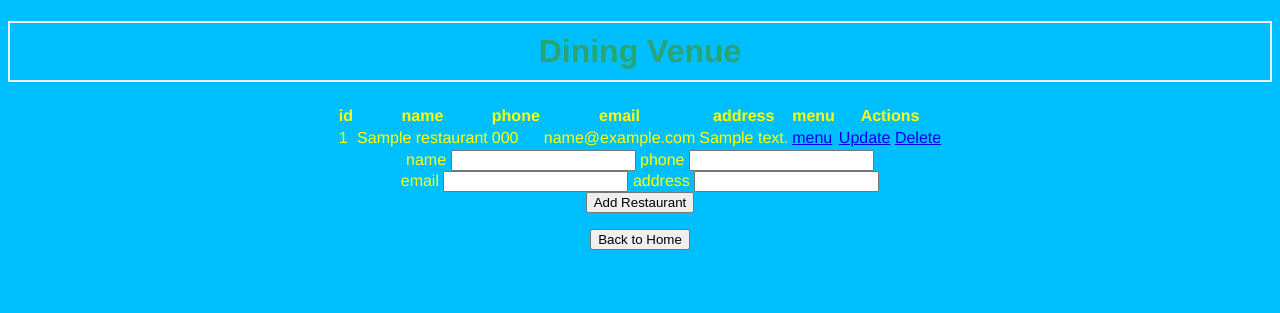
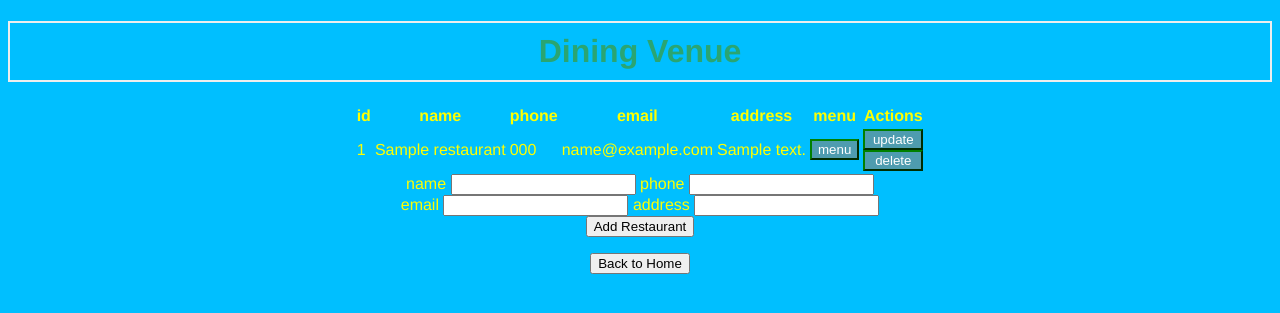
Before and after one commit to JQ100/nourishcampus, a Flask app: template nourish_campus/blueprints/restaurant/templates/views/admin.html in a window 1280 px wide. Shown: the top 313 px of the page. Run offline with Flask 2, Linux system fonts and the light colour scheme; the template is opened without the code that fills it: values that come from a table or form of the project are taken from there, others are empty; tables that the repository leaves empty hold one stand-in row (values such as "Sample post"); some libraries are stand-ins or nearby versions.

Commit message:
use buttons for menu, update and delete on the restaurant page for the admin

```diff
--- a/nourish_campus/blueprints/restaurant/restaurant.py
+++ b/nourish_campus/blueprints/restaurant/restaurant.py
@@ -73,8 +73,10 @@ def update_restaurant(restaurant_id):
         return render_template('restaurant_update.html', update_form=updateForm)
 
 
-@restaurant_bp.route("/restaurant/delete/<int:restaurant_id>")
-def del_restaurant(restaurant_id):
+@restaurant_bp.route("/restaurant/delete", methods=["POST"])
+def del_restaurant():
+    restaurant_id = request.form['restaurant_id']
+
     # delete from restaurant where id=restaurant_id
     # do this: is_soft_deleted = True
     #   update restaurant set is_soft_deleted = True where id=restaurant_id
--- a/nourish_campus/blueprints/restaurant/templates/views/admin.html
+++ b/nourish_campus/blueprints/restaurant/templates/views/admin.html
@@ -26,10 +26,20 @@
                 <td>{{ restaurant.phone }}</td>
                 <td>{{ restaurant.email }}</td>
                 <td>{{ restaurant.address }}</td>
-                <td><a href="/menu_item/{{restaurant.id}}">menu</a></td>
                 <td>
-                    <a href="/restaurant/update/{{restaurant.id}}">Update</a>
-                    <a href="/restaurant/delete/{{restaurant.id}}">Delete</a>
+                    <!-- use web form with GET method instead of the <a> tag to create a button -->
+                    <form action="/menu_item/{{restaurant.id}}" method="GET">
+                        <input type="submit" style=background-color:#4E9CAF;border-color:green;color:white value="menu">
+                    </form>
+                </td>
+                <td>
+                    <form action="/restaurant/update/{{restaurant.id}}" method="GET">
+                        <input type="submit" style=background-color:#4E9CAF;border-color:green;color:white;width:60px value="update">
+                    </form>
+                    <form action="/restaurant/delete" method="POST" onsubmit="return confirm('Are you sure you wish to delete?');">
+                        <input type="hidden" id="restaurant_id" name="restaurant_id" value="{{ restaurant.id }}">
+                        <input type="submit" style=background-color:#4E9CAF;border-color:green;color:white;width:60px value="delete">
+                    </form>
                 </td>
             </tr>
             {% endfor %}
--- a/nourish_campus/templates/index.html
+++ b/nourish_campus/templates/index.html
@@ -10,7 +10,7 @@
 
     <div style="display:none;" id="myDiv" class="animate-bottom">
       <h1>Welcome to Nourish Campus - AU</h1>
-      <p style="text-align: center"><a href="/restaurant" class="button margin-auto">Dining Venues </button></a></p>
+      <p style="text-align: center"><a href="/restaurant" class="button margin-auto">Dining Venues </a></p>
       <p style="text-align: center"><a href="/customer" class="button margin-auto">Register/Login</a></p>
       <p style="text-align: center"><a href="/order" class="button margin-auto">Order Info</a></p>
       <p style="text-align: center"><a href="/order_item" class="button margin-auto">Ordered Items</a></p>
```
Also changed, not shown: README.md.
